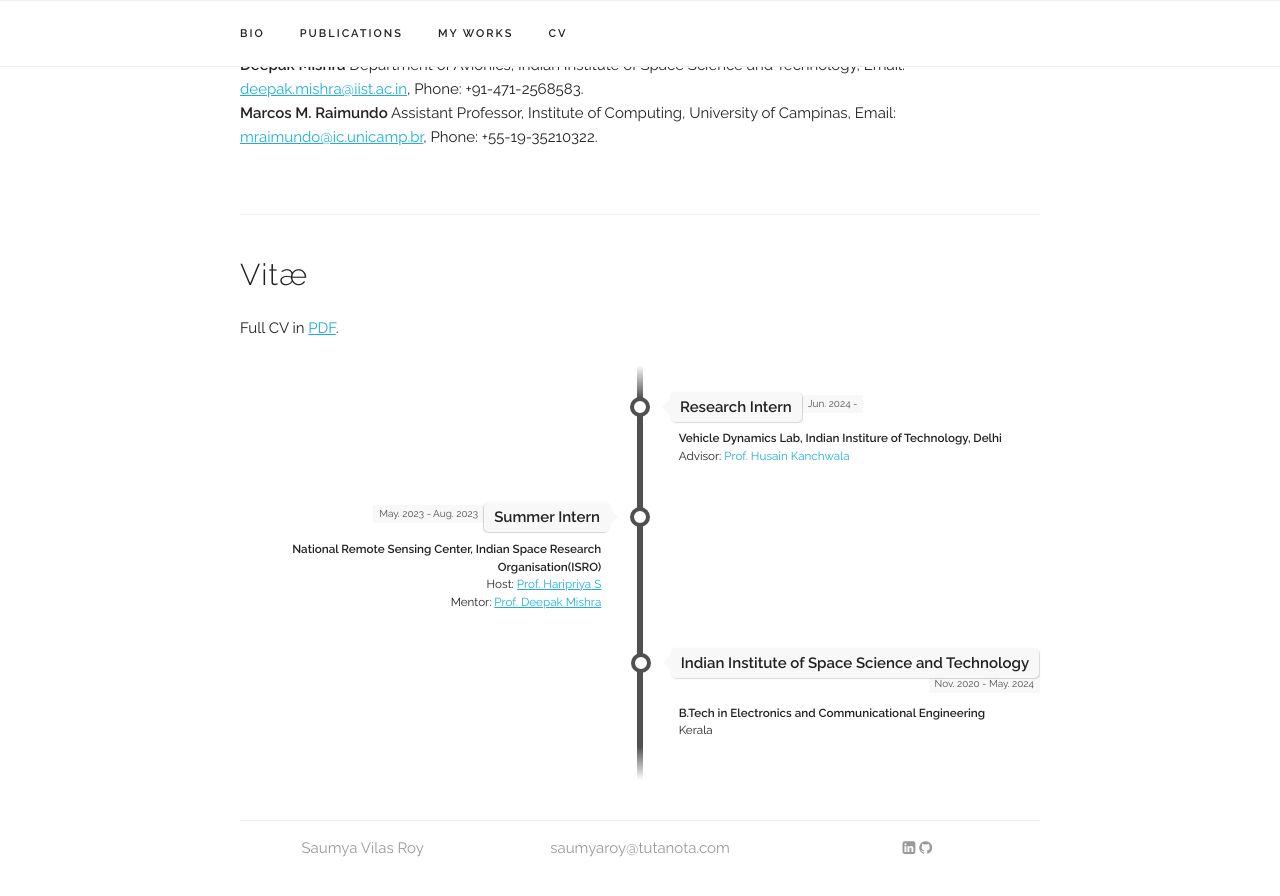
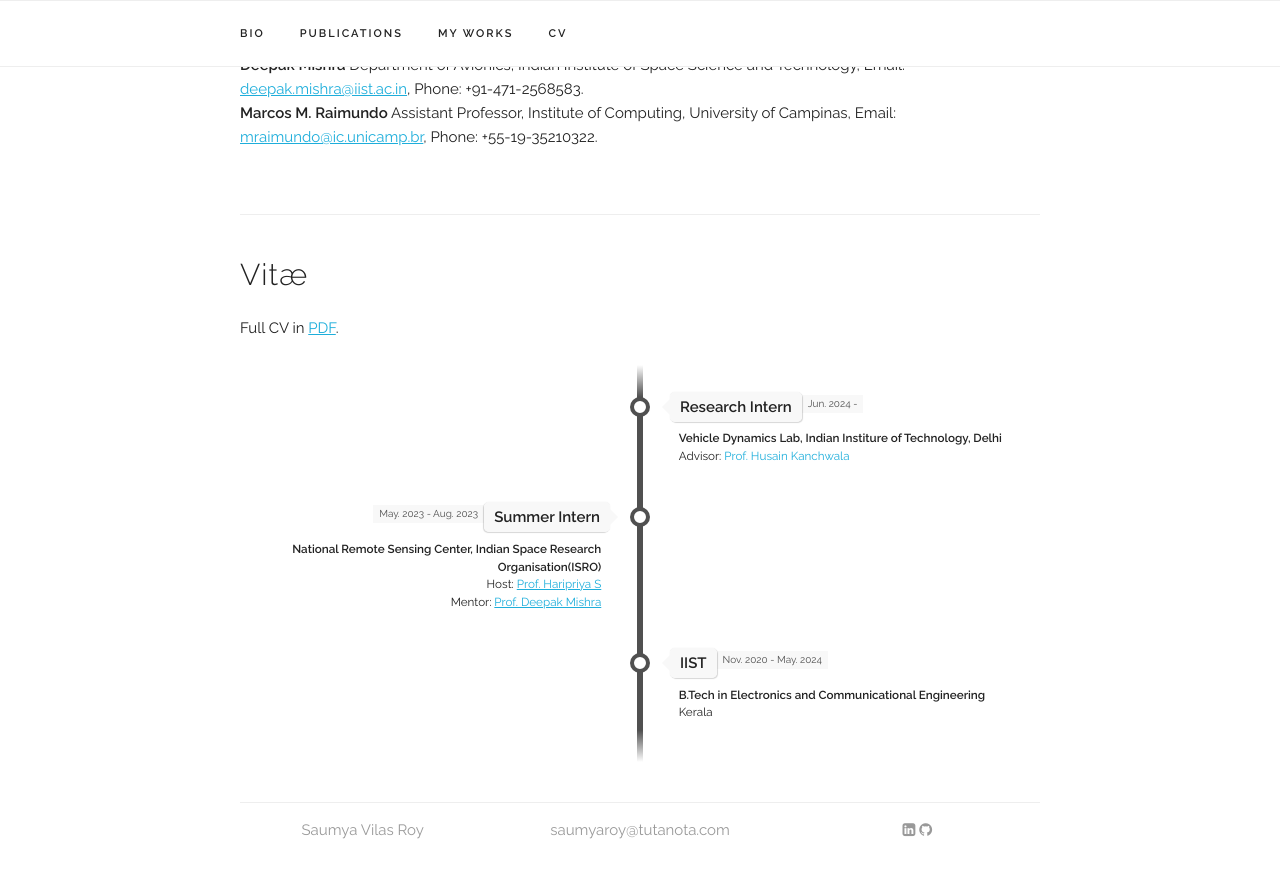
Before and after one commit to kurmananda/saumya, a Jekyll site: the page built from index.html, in a window 1280 px wide and 900 px high, scrolled down 1695 px. Shown: the top 896 px of the window. Built offline with Jekyll 4.4.1, drawn with Linux system fonts in a browser that asks for light colours.

Commit message:
Update experience.yaml

```diff
--- a/_data/experience.yaml
+++ b/_data/experience.yaml
@@ -12,7 +12,7 @@ experiences:
   subtitle: "Host: <a href='#  style='text-decoration: none;'>Prof. Haripriya S</a><br>Mentor: <a href='#  style='text-decoration: none;'>Prof. Deepak Mishra</a>"
   category: "work"
 
-- place: "Indian Institute of Space Science and Technology"
+- place: "IIST"
   time: "Nov. 2020 - May. 2024"
   title: "B.Tech in Electronics and Communicational Engineering"
   subtitle: "Kerala"
```
